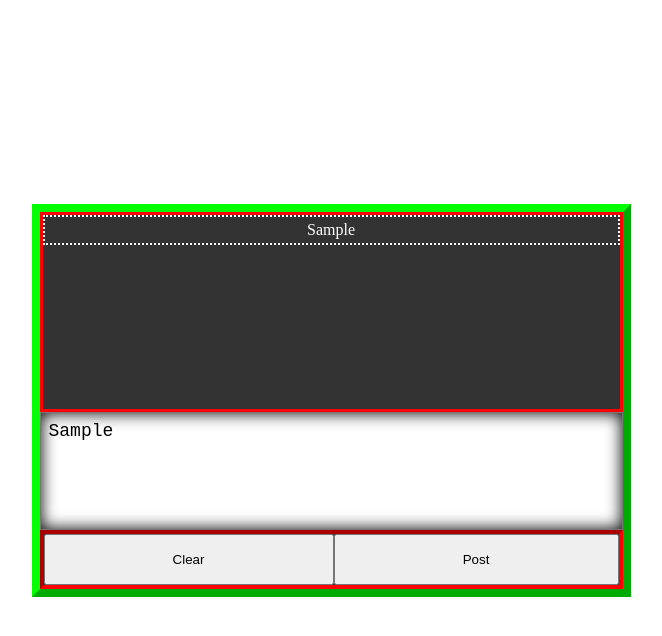
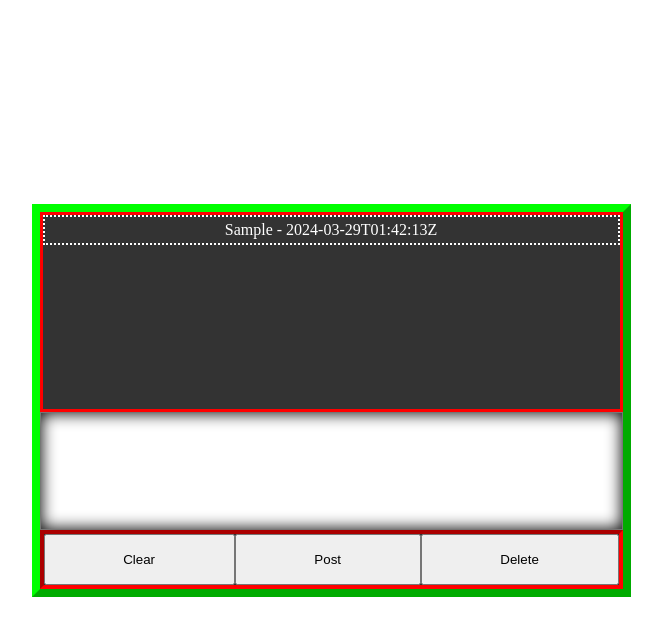
Before and after one commit to index-daddy372466/take-a-note, a website: page public/index.html in a window 1280 px wide. Both pictures are taken after typing "Sample" into the empty fields and a click on the input "Post". Shown: the whole page, without its empty margins (309-971 px from the left). Drawn offline with nearby package versions, Linux system fonts and the light colour scheme; no server answers.

Commit message:
feat: add & delete data

```diff
--- a/public/index.html
+++ b/public/index.html
@@ -25,13 +25,14 @@
 
         </div>
 
-
+        <form class="textarea-form" action="/delete" method="POST" id="delete"></form>
         <form class="textarea-form" action="/notes" method="POST">
             <textarea id="textarea" name="notes" cols="50" rows="5"></textarea>
             <!-- autocapitalize="on" autocorrect="on" placeholder="Enter some notes" -->
             <div class="btn-container">
                 <input type="reset" value="Clear">
                 <input type="submit" value="Post" class="post">
+                <input type="submit" value="Delete" form="delete" class="delete">
             </div>
 
         </form>
--- a/public/main.js
+++ b/public/main.js
@@ -5,46 +5,95 @@ let api = window.location.origin+'/notes'
 
 // fetch data from `/notes` endpoint (server/routes.js)
 // We are retrieving api data from psql
-    // fetch(api)
-    // .then(res=>{
-    //     return res.json();
-    // })
-    // .then(data=>{
-    //     let arr = [...data]
-    //      console.log(arr)
-    //      arr.forEach((note,index)=>{
-    //         const li = document.createElement('li')
-    //         li.classList.add('textarea-list-container>li');
-    //         li.classList.add('hide-item')
-    //         li.textContent = `${note.notes} - ${note.timestamp}`
-    //         listContainer.append(li)
-    //      })
-    //      const items = document.querySelectorAll('.textarea-list-container>li')
-    //     // console.log(items)
-    //     for(let x = 0; x < items.length; x++){
-    //         if(items[x].classList.contains('hide-item')){
-    //             setTimeout(()=>{
-    //                 items[x].classList.remove('hide-item')
-    //                 items[x].classList.add('show-item')
-    //             },50 * (x+1))
-    //         }
-    //     }
-    // })
+fetch(api)
+.then(res=>{
+    return res.json();
+})
+.then(data=>{
+    let arr = [...data]
+    //  console.log(arr)
+        arr.forEach((note,index)=>{
+        const li = document.createElement('li')
+        li.classList.add('textarea-list-container>li');
+        li.classList.add('hide-item')
+        li.textContent = `${note.notes} - ${note.timestamp}`
+        listContainer.append(li)
+        })
+        const items = document.querySelectorAll('.textarea-list-container>li')
+    // console.log(items)
+    for(let x = 0; x < items.length; x++){
+        if(items[x].classList.contains('hide-item')){
+            setTimeout(()=>{
+                items[x].classList.remove('hide-item')
+                items[x].classList.add('show-item')
+            },50 * (x+1))
+        }
+    }
+})
 
+
+const formatUTC = (date) => {
+    // form object of months
+    const months = {
+        january:1,
+        february:2,
+        march:3,
+        april:4,
+        may:5,
+        june:6,
+        july:7,
+        august:8,
+        september:9,
+        october:10,
+        november:11,
+        december:12
+    }
+    // goal: 2024-03-28T23:45:32.313Z
+    // current: Thu, 28 Mar 2024 23:56:55 GMT
+    let num;
+    const year = date.match(/[0-9]{4}/);//year
+    const month = date.split` `[2].toLowerCase()//month to lowercase
+    const day = date.split` `[1]//day
+    const time = date.split` `[4]//utc-Time
+    Object.keys(months).forEach(key => {
+        if(key.slice(0,3)===month){
+            num = months[key];
+        }
+    } )
+    return `${year}-${num<10?'0'+num:num}-${day<10?'0'+day:day}T${time}Z`
+
+}
 
 // use ajax to submit form data without page reload
 $(".post").on('click',function(e){
     e.preventDefault();
-    const note = textarea.value;
+    const date = new Date().toUTCString();
+    console.log(date)
+    const mod_date = formatUTC(date);
+    let note = textarea.value;
     console.log('You pressed me')
     $.ajax({
         type: 'POST',
         url: '/notes',
         data: {notes:note}
     });
-    console.log(note)
     const li = document.createElement('li')
-        li.classList.add('textarea-list-container>li');
-        li.textContent = `${note}`
-        listContainer.append(li)
+          li.classList.add('textarea-list-container>li');
+          li.textContent = `${note} - ${mod_date}`
+          listContainer.append(li)
+    textarea.value = ''
 })
+
+// delete all data
+$(".delete").on('click',function(e){
+    e.preventDefault()
+    let note = textarea.value;
+    $.ajax({
+        type: 'POST',
+        url: '/delete',
+        data: {notes:note}
+    });
+    // remove children
+    return [...listContainer.children].forEach(c=>listContainer.removeChild(c))
+
+})
--- a/public/styles.css
+++ b/public/styles.css
@@ -25,7 +25,7 @@ textarea{
 .btn-container{
     width:100%;
     display:grid;
-    grid-template-columns: auto auto;
+    grid-template-columns: auto auto auto;
     border:4px inset red;
 }
 .btn-container>input{
```
Also changed, not shown: server/routes.js (+13 -0 lines).
